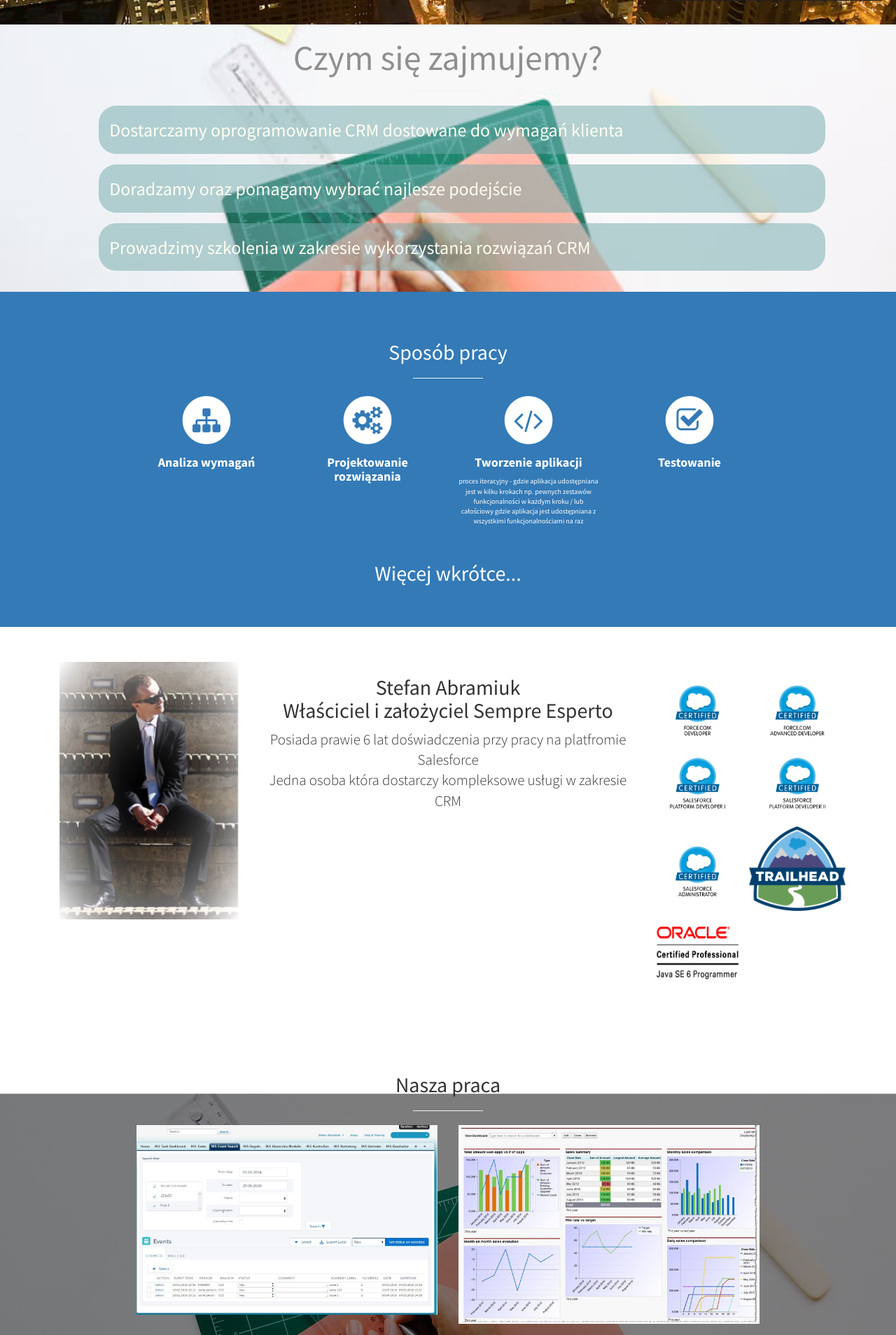
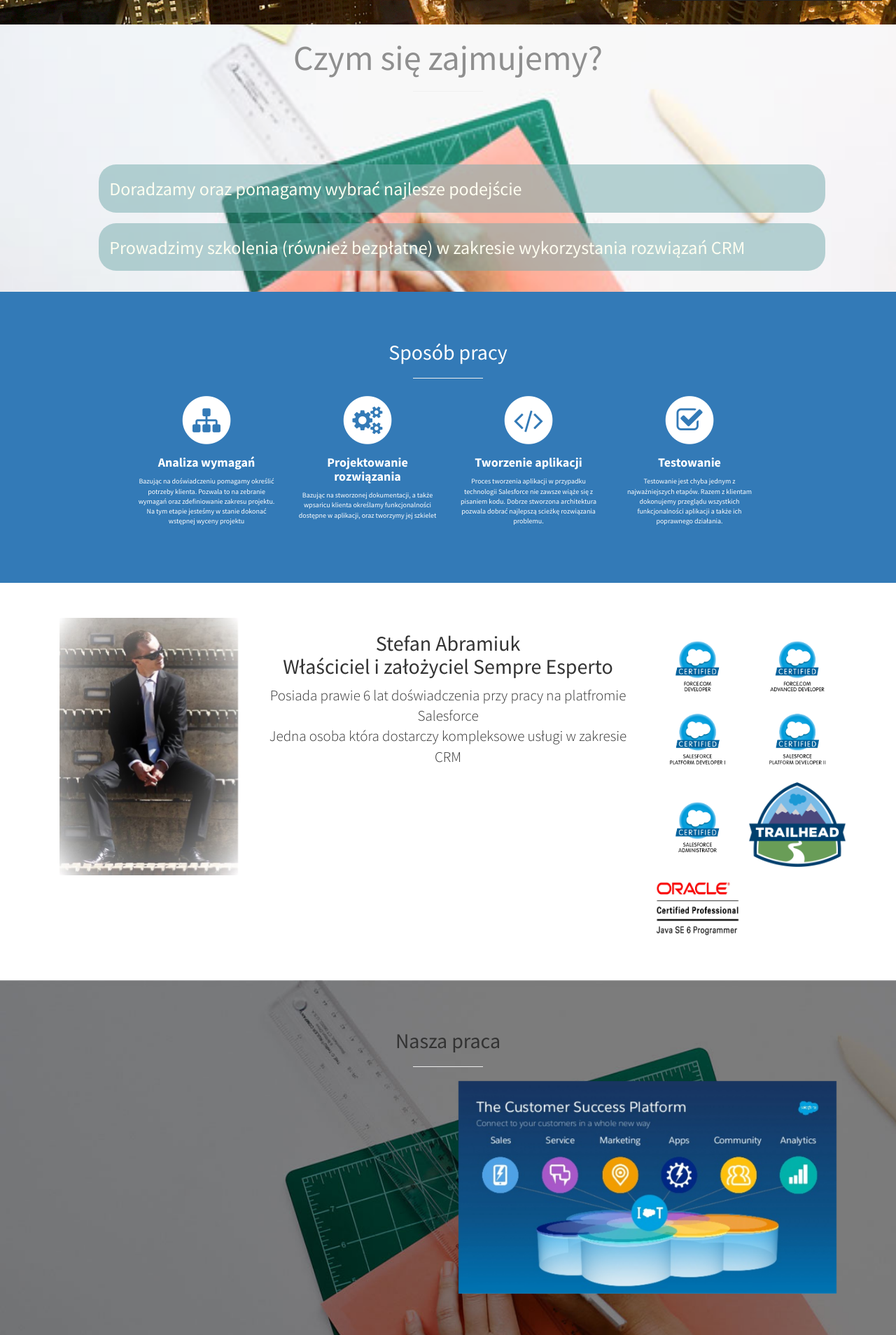
Before and after one commit to mystery124/sempreespertohomepagepl, a PHP site: page /index_pl.html in a window 1280 px wide. Shown: the part 779-2687 px from the top of the page at 70% size. Run offline with PHP 8.4, Linux system fonts and the light colour scheme.

Commit message:
ver 1.5.1 - udpates

```diff
--- a/css/stylish-portfolio.css
+++ b/css/stylish-portfolio.css
@@ -273,12 +273,11 @@ background-color: black;
 
 .portfolio {
     padding: 50px 0;
+    background-image: url(../img/callout.jpg);
     -webkit-background-size: cover;
     -moz-background-size: cover;
+    -o-background-size: cover;
     background-size: cover;
-    -o-background-size: cover;
-    background: url(../img/callout.jpg) no-repeat center center scroll;
-
 }
 
 .portfolio-item {
@@ -745,3 +744,34 @@ footer {
     -ms-transform:  rotate(0deg) scaleX(1.20) scaleY(1.20) ;
   }
 }
+
+img {
+    max-width: 100%;
+}
+
+.animate {
+    -webkit-transition: all .5s ease-out;
+    -moz-transition: all .5s ease-out;
+    -ms-transition: all .5s ease-out;
+    -o-transition: all .5s ease-out;
+    transition: all .5s ease-out;
+}
+
+.zoom {
+    cursor: -webkit-zoom-in;
+    cursor: zoom-in;
+}
+
+.overlay {
+    background-color: rgba(255, 255, 255, 0);
+    bottom: 0;
+    left: 0;
+    position: fixed;
+    right: 0;
+    top: 0;
+    z-index: 2;
+}
+
+.overlay.show {
+    background-color: rgba(255, 255, 255, 0.9);
+}
--- a/index_pl.html
+++ b/index_pl.html
@@ -123,7 +123,7 @@
                                     <ul >
                                         <li class="visibleWhatWeDoItem" in-view="visibleWhatWeDoVisible(1, $inview)" ng-class="{'bounceIn' : visibleWhatWeDo[1]}">Dostarczamy oprogramowanie CRM dostowane do wymagań klienta</li>
                                         <li class="visibleWhatWeDoItem" in-view="visibleWhatWeDoVisible(2, $inview)" ng-class="{'bounceIn' : visibleWhatWeDo[2]}">Doradzamy oraz pomagamy wybrać najlesze podejście</li>
-                                        <li class="visibleWhatWeDoItem" in-view="visibleWhatWeDoVisible(3, $inview)" ng-class="{'bounceIn' : visibleWhatWeDo[3]}">Prowadzimy szkolenia w zakresie wykorzystania rozwiązań CRM</li>
+                                        <li class="visibleWhatWeDoItem" in-view="visibleWhatWeDoVisible(3, $inview)" ng-class="{'bounceIn' : visibleWhatWeDo[3]}">Prowadzimy szkolenia (również bezpłatne) w zakresie wykorzystania rozwiązań CRM</li>
                                     </ul>
                                 </div>
 
@@ -149,7 +149,7 @@
                                     <h4>
                                         <strong>{{ labels.BUSIN_ANALYST }}</strong>
                                     </h4>
-                                    <p></p>
+                                    <p>Bazując na doświadczeniu pomagamy określić potrzeby klienta. Pozwala to na zebranie wymagań oraz zdefiniowanie zakresu projektu. Na tym etapie jesteśmy w stanie dokonać wstępnej wyceny projektu</p>
                                 </div>
                             </div>
                             <div class="col-md-3 col-sm-6 baboomHelper" in-view="servicesVisible(2, $inview)" ng-class="{'baboom' : services[2]}">
@@ -161,7 +161,7 @@
                                     <h4>
                                         <strong>{{ labels.TECH_ARCH }}</strong>
                                     </h4>
-                                    <p></p>
+                                    <p>Bazując na stworzonej dokumentacji, a także wpsaricu klienta określamy funkcjonalności dostępne w aplikacji, oraz tworzymy jej szkielet</p>
                                 </div>
                             </div>
                             <div class="col-md-3 col-sm-6 baboomHelper" in-view="servicesVisible(3, $inview)" ng-class="{'baboom' : services[3]}">
@@ -173,7 +173,7 @@
                                     <h4>
                                         <strong>{{ labels.DEV }}</strong>
                                     </h4>
-                                    <p>proces iteracyjny - gdzie aplikacja udostępniana jest w kilku krokach np. pewnych zestawów funkcjonalności w każdym kroku / lub całościowy gdzie aplikacja jest udostępniana z wszystkimi funkcjonalnościami na raz</p>
+                                    <p>Proces tworzenia aplikacji w przypadku technologii Salesforce nie zawsze wiąże się z pisaniem kodu. Dobrze stworzona architektura pozwala dobrać najlepszą scieżkę rozwiązania problemu.</p>
                                 </div>
                             </div>
                             <div class="col-md-3 col-sm-6 baboomHelper" in-view="servicesVisible(4, $inview)" ng-class="{'baboom' : services[4]}">
@@ -185,11 +185,10 @@
                                     <h4>
                                         <strong>{{ labels.QA }}</strong>
                                     </h4>
-                                    <p></p>
+                                    <p>Testowanie jest chyba jednym z najważniejszych etapów. Razem z klientam dokonujemy przeglądu wszystkich funkcjonalności aplikacji a także ich poprawnego działania.</p>
                                 </div>
                             </div>
                         </div>
-                        <h2>{{ labels.MORE_SOON }}</h2>
                         <!-- /.row (nested) -->
                     </div>
                     <!-- /.col-lg-10 -->
@@ -264,31 +263,61 @@
         <section id="portfolio" class="portfolio">
             <div class="container">
                 <div class="row">
-                    <div class="col-lg-10 col-lg-offset-1 text-center">
+                    <div class="col-md-12 text-center">
                         <h2>{{ labels.OUR_WORK }}</h2>
                         <hr class="small">
-                        <div class="row">
-                            <div class="col-md-6">
+                    </div>
+                    <div class="col-md-6" >
                                 <div class="portfolio-item">
-                                    <img class="img-portfolio img-responsive" src="img/Screenshot_6.jpg">
+                                    <ul >
+                                        <li class="visibleWhatWeDoItem" in-view="visibleWhatWeDoVisible(1, $inview)" ng-class="{'bounceIn' : visibleWhatWeDo[1]}">
+                                             <h4>
+                                                <strong>Sales</strong>
+                                            </h4>
+                                            <p>The #1 CRM solution takes sales force automation to new heights, with an array of cloud-based tools that give your team the power to score more wins, increase productivity, and keep the pipeline filled with solid leads. No software. No hardware. No speed limits.</p>
+                                        </li>
+                                        <li class="visibleWhatWeDoItem" in-view="visibleWhatWeDoVisible(1, $inview)" ng-class="{'bounceIn' : visibleWhatWeDo[1]}">
+                                             <h4>
+                                                <strong>Service</strong>
+                                            </h4>
+                                            <p>From call-center software to self-service portals, our service solutions enhance your customer service with more responsive, more intuitive, more flexible support that anticipates customer needs.</p>
+                                        </li>
+                                        <li class="visibleWhatWeDoItem" in-view="visibleWhatWeDoVisible(1, $inview)" ng-class="{'bounceIn' : visibleWhatWeDo[1]}">
+                                             <h4>
+                                                <strong>Marketing</strong>
+                                            </h4>
+                                            <p>Make the most of every customer interaction — creating personalized, cross-channel customer journeys that deliver exceptional brand experiences across email, mobile, social, Web, and more.</p>
+                                        </li>
+                                        <li class="visibleWhatWeDoItem" in-view="visibleWhatWeDoVisible(1, $inview)" ng-class="{'bounceIn' : visibleWhatWeDo[1]}">
+                                             <h4>
+                                                <strong>Community</strong>
+                                            </h4>
+                                            <p>Harness the power of social and mobile to create lively communities for rich customer engagement, employee collaboration: and alignment with resellers, partners, and distributors.</p>
+                                        </li>
+                                        <li class="visibleWhatWeDoItem" in-view="visibleWhatWeDoVisible(1, $inview)" ng-class="{'bounceIn' : visibleWhatWeDo[1]}">
+                                             <h4>
+                                                <strong>Analytics</strong>
+                                            </h4>
+                                            <p>With Analytics Cloud, drill down into any dataset, get instant answers, and collaborate with your team on any device, from anywhere. All at speeds that no other analytics solution can deliver.</p>
+                                        </li>
+                                        <li class="visibleWhatWeDoItem" in-view="visibleWhatWeDoVisible(1, $inview)" ng-class="{'bounceIn' : visibleWhatWeDo[1]}">
+                                             <h4>
+                                                <strong>Apps</strong>
+                                            </h4>
+                                            <p>Today every company is in the app business. App Cloud is your one-stop shop for building, running, managing, and optimizing apps using the same technology and expertise that fuels our success.</p>
+                                        </li>
+                                        <li class="visibleWhatWeDoItem" in-view="visibleWhatWeDoVisible(1, $inview)" ng-class="{'bounceIn' : visibleWhatWeDo[1]}">
+                                             <h4>
+                                                <strong>Internet of Things</strong>
+                                            </h4>
+                                            <p>Proactively engage your customers by connecting the internet of things with your most important customer data for more meaningful real-time actions. Connect any device, sensor, product, website, and event stream.</p>
+                                        </li>
+                                    </ul>
                                 </div>
+
                     </div>
                     <div class="col-md-6">
-                                <div class="portfolio-item">
-                                        <img class="img-portfolio img-responsive" src="img/Screenshot_5.jpg">
-                                </div>
-                            </div>
-                            <div class="col-md-6">
-                                <div class="portfolio-item">
-                                        <img class="img-portfolio img-responsive" src="img/Screenshot_1.jpg">
-                                </div>
-                            </div>
-                            <div class="col-md-6">
-                                <div class="portfolio-item">
-                                        <img class="img-portfolio img-responsive" src="img/Screenshot_2.jpg">
-                                </div>
-                            </div>
-                        </div>
+                        <img class="img-responsive"  src="img/complex_solution.jpg">
                     </div>
                 </div>
             </div>
@@ -305,38 +334,7 @@
 
                 <div class="row">
                     <div class="col-lg-7 col-sm-7 col-xs-7 col-md-7">
- -                     <iframe frameborder="0" scrolling="no" marginheight="0" marginwidth="0" src="https://www.google.com/maps/embed?pb=!1m18!1m12!1m3!1d156388.35473731864!2d20.92111269765835!3d52.233065220886!2m3!1f0!2f0!3f0!3m2!1i1024!2i768!4f13.1!3m3!1m2!1s0x471ecc669a869f01%3A0x72f0be2a88ead3fc!2sWarszawa!5e0!3m2!1spl!2spl!4v1466588178919" width="100%" height="300px" frameborder="0" style="border:0;" allowfullscreen></iframe>
-                    </div>
-                    <div class="col-lg-5 col-sm-5 col-xs-5 col-md-5 text-center">
-                        <h4><strong>{{ labels.FULL_NAME }}</strong>
-                        </h4>
-                        <p>{{ labels.ADDR1 }}<br>{{ labels.ADDR2 }}</p>
-                        <ul class="list-unstyled">
-                            <li>
-                                <i class="fa fa-envelope-o fa-fw"></i><a class="mail" target="_blank" ng-href="mailto:{{ links.EMAIL }}">{{ links.EMAIL }}</a>
-                            </li>
-                        </ul>
-                        <br>
-                        <ul class="social-network social-circle visible-md-inline visible-lg-inline .hidden-xs .hidden-sm">
-                            <li><a ng-href="{{ links.FB_LINK }}" target="_blank" class="icoFacebook" title="Facebook"><i class="fa fa-facebook"></i></a></li>
-                            <li><a ng-href="{{ links.SKYPE_LINK }}" target="_blank" class="icoSkype" title="Twitter"><i class="fa fa-skype"></i></a></li>
-                            <li><a ng-href="{{ links.GPLUS_LINK }}" target="_blank" class="icoGoogle" title="Google +"><i class="fa fa-google-plus"></i></a></li>
-                            <li><a ng-href="{{ links.LINKED_LINK }}" target="_blank" class="icoLinkedin" title="Linkedin"><i class="fa fa-linkedin-square"></i></a></li>
-                        </ul>
-                    </div>
-                    <div class="col-xs-12 visible-xs-block visible-sm-block text-center .hidden-md .hidden-lg">
-                        <ul class="social-network social-circle">
-                            <li><a ng-href="{{ links.FB_LINK }}" target="_blank" class="icoFacebook" title="Facebook"><i class="fa fa-facebook"></i></a></li>
-                            <li><a ng-href="{{ links.SKYPE_LINK }}" target="_blank" class="icoSkype" title="Twitter"><i class="fa fa-skype"></i></a></li>
-                            <li><a ng-href="{{ links.GPLUS_LINK }}" target="_blank" class="icoGoogle" title="Google +"><i class="fa fa-google-plus"></i></a></li>
-                            <li><a ng-href="{{ links.LINKED_LINK }}" target="_blank" class="icoLinkedin" title="Linkedin"><i class="fa fa-linkedin-square"></i></a></li>
-                        </ul>
-                    </div>
-                </div>
-            </div>
-        </section>
 
-<section>
                         <!--  ----------------------------------------------------------------------  -->
                         <!--  NOTE: Please add the following <META> element to your page <HEAD>.      -->
                         <!--  If necessary, please modify the charset parameter to specify the        -->
@@ -380,6 +378,35 @@
 
                         </form>
 
+
+                    </div>
+                    <div class="col-lg-5 col-sm-5 col-xs-5 col-md-5 ">
+                        <h4><strong>{{ labels.FULL_NAME }}</strong>
+                        </h4>
+                        <p>{{ labels.ADDR1 }}<br>{{ labels.ADDR2 }}</p>
+                        <ul class="list-unstyled">
+                            <li>
+                                <i class="fa fa-envelope-o fa-fw"></i><a class="mail" target="_blank" ng-href="mailto:{{ links.EMAIL }}">{{ links.EMAIL }}</a>
+                            </li>
+                        </ul>
+                        <br>
+                        <ul class="social-network social-circle visible-md-inline visible-lg-inline .hidden-xs .hidden-sm">
+                            <li><a ng-href="{{ links.FB_LINK }}" target="_blank" class="icoFacebook" title="Facebook"><i class="fa fa-facebook"></i></a></li>
+                            <li><a ng-href="{{ links.SKYPE_LINK }}" target="_blank" class="icoSkype" title="Twitter"><i class="fa fa-skype"></i></a></li>
+                            <li><a ng-href="{{ links.GPLUS_LINK }}" target="_blank" class="icoGoogle" title="Google +"><i class="fa fa-google-plus"></i></a></li>
+                            <li><a ng-href="{{ links.LINKED_LINK }}" target="_blank" class="icoLinkedin" title="Linkedin"><i class="fa fa-linkedin-square"></i></a></li>
+                        </ul>
+                    </div>
+                    <div class="col-xs-12 visible-xs-block visible-sm-block text-center .hidden-md .hidden-lg">
+                        <ul class="social-network social-circle">
+                            <li><a ng-href="{{ links.FB_LINK }}" target="_blank" class="icoFacebook" title="Facebook"><i class="fa fa-facebook"></i></a></li>
+                            <li><a ng-href="{{ links.SKYPE_LINK }}" target="_blank" class="icoSkype" title="Twitter"><i class="fa fa-skype"></i></a></li>
+                            <li><a ng-href="{{ links.GPLUS_LINK }}" target="_blank" class="icoGoogle" title="Google +"><i class="fa fa-google-plus"></i></a></li>
+                            <li><a ng-href="{{ links.LINKED_LINK }}" target="_blank" class="icoLinkedin" title="Linkedin"><i class="fa fa-linkedin-square"></i></a></li>
+                        </ul>
+                    </div>
+                </div>
+            </div>
         </section>
 
         <!-- Footer -->
--- a/js/main.js
+++ b/js/main.js
@@ -96,3 +96,55 @@
         }
       };
     }]);
+
+    myApp.directive('zoom', function($document, $timeout) {
+        return {
+            restrict: 'C',
+            link: function(scope, element, attrs) {
+                var body = $document.find('body')[0],
+                    overlay = angular.element('<div class="overlay animate"></div>'),
+                    clone = element.clone(true).attr('src', attrs.large);
+
+                scope.match = function(el, target) {
+                    var rect = target[0].getBoundingClientRect();
+                    el.css('height', rect.height + 'px');
+                    el.css('left', rect.left + 'px');
+                    el.css('top', rect.top + 'px');
+                    el.css('width', rect.width + 'px');
+                };
+
+                scope.scaleDown = function(el) {
+                    el.css('transform', 'scale(1) translateX(0px) translateY(0px)');
+                };
+
+                scope.scaleUp = function(el) {
+                    var rect = el[0].getBoundingClientRect(),
+                        scaleW = (window.innerWidth / rect.width),
+                        scaleH = (window.innerHeight / rect.height),
+                        scale = scaleW < scaleH ? scaleW : scaleH,
+                        x = -(rect.left / scale),
+                        y = -(rect.top / scale);
+                    el.css('transform', 'scale(' + scale + ') translateX(' + x + 'px) translateY(' + y + 'px)');
+                };
+
+                overlay.append(clone);
+                overlay.bind('click', function() {
+                    scope.match(clone, element);
+                    overlay.removeClass('show');
+                    scope.scaleDown(clone);
+                    $timeout(function() {
+                        body.removeChild(overlay[0]);
+                    }, 500);
+                });
+
+                element.bind('click', function() {
+                    scope.match(clone, element);
+                    body.appendChild(overlay[0]);
+                    $timeout(function() {
+                        overlay.addClass('show');
+                        scope.scaleUp(clone);
+                    }, 10);
+                });
+            }
+        };
+    });
```
Also changed, not shown: js/inviewport.js (deleted, +0 -20 lines), img/Sales_ico.png (added), img/Screenshot_1.jpg (deleted), img/Screenshot_2.jpg (deleted), img/Screenshot_5.jpg (deleted), img/Screenshot_6.jpg (deleted), img/analytics_ico.png (added), img/apps_ico.png (added), img/community_ico.png (added), img/complex_solution.jpg (added), img/dashboards.png (added), img/lightning_family.png (added), img/marketing_ico.png (added), img/opportunity_workspace.png (added), 2 more files. Lines whose indentation alone changed are shown as unchanged.
